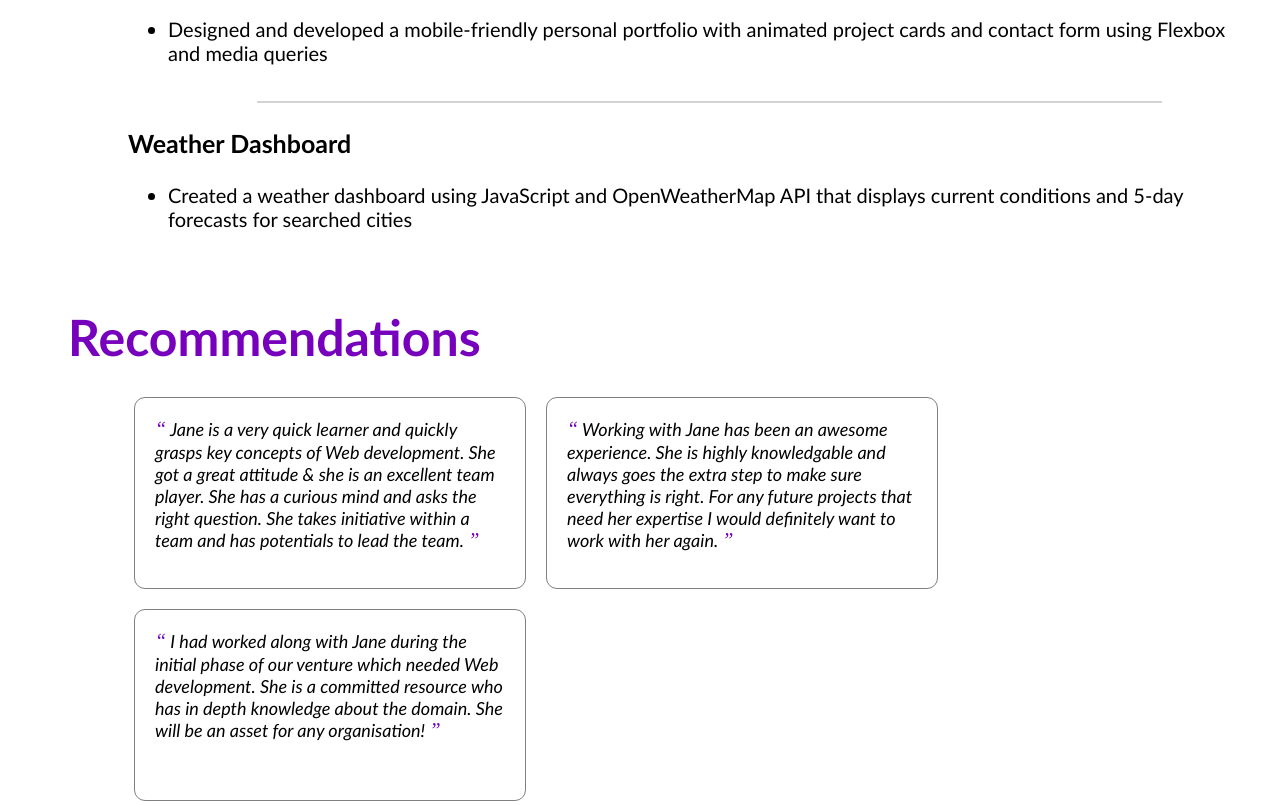
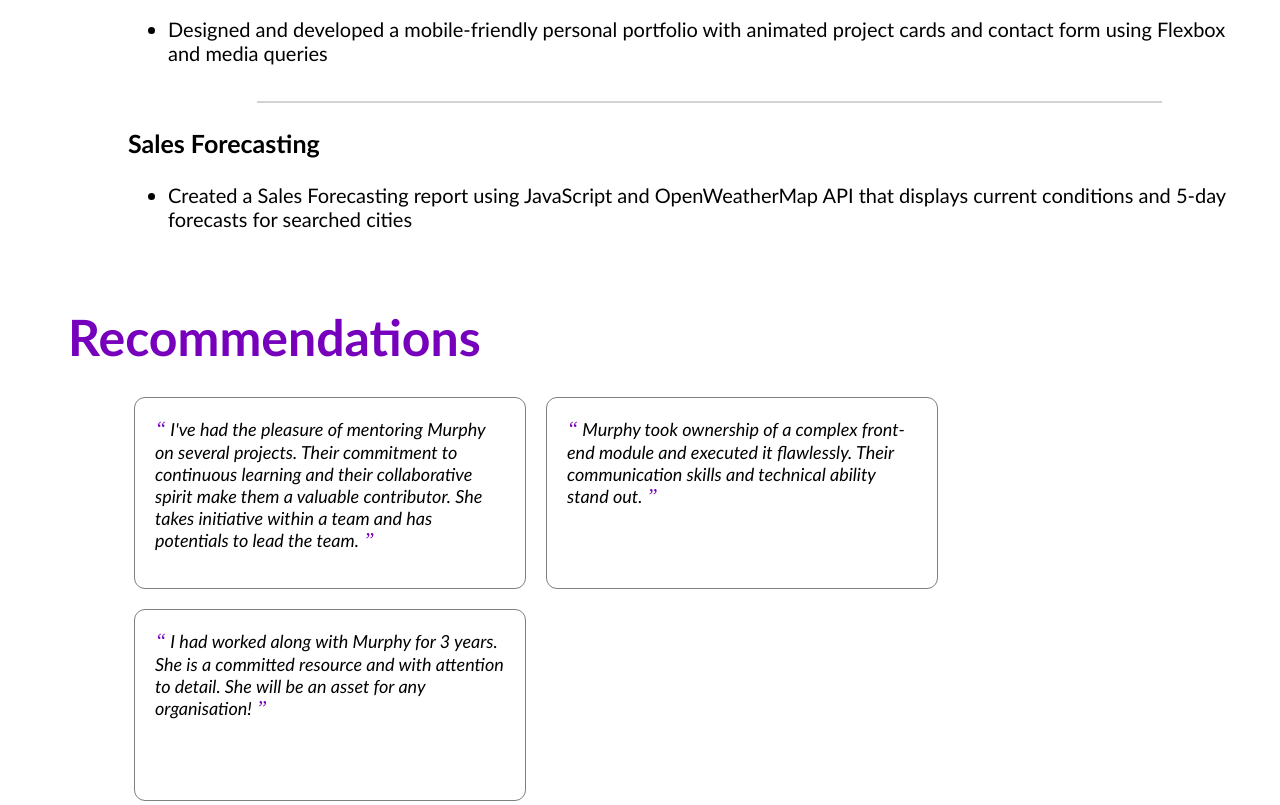
Before and after one commit to blackmeicyan/singlepagewebsite, a plain HTML site: page index.html in a window 1280 px wide. Shown: the part 1280-2085 px from the top of the page. Drawn offline with Linux system fonts and the light colour scheme.

Commit message:
Update index.html

```diff
--- a/index.html
+++ b/index.html
@@ -108,9 +108,9 @@
   </div>
   <hr>
   <div class="project-card">
-    <h3>Weather Dashboard</h3>
+    <h3>Sales Forecasting</h3>
     <ul>
-      <li>Created a weather dashboard using JavaScript and OpenWeatherMap API that displays current conditions and 5-day forecasts for searched cities</li>
+      <li>Created a Sales Forecasting report using JavaScript and OpenWeatherMap API that displays current conditions and 5-day forecasts for searched cities</li>
     </ul>
   </div>
 </div>
@@ -124,23 +124,21 @@
       <div class="all_recommendations" id="all_recommendations">
         <div class="recommendation">
           <span>&#8220;</span>
-          Jane is a very quick learner and quickly grasps key concepts of Web development.
-          She got a great attitude & she is an excellent team player.
-          She has a curious mind and asks the right question.
-          She takes initiative within a team and has potentials to lead the team.
+              I've had the pleasure of mentoring Murphy on several projects.
+              Their commitment to continuous learning and their collaborative spirit make them a valuable contributor.
+              She takes initiative within a team and has potentials to lead the team.
           <span>&#8221;</span>
         </div>
         <div class="recommendation">
           <span>&#8220;</span>
-          Working with Jane has been an awesome experience.
-          She is highly knowledgable and always goes the extra step to make sure everything is right.
-          For any future projects that need her expertise I would definitely want to work with her again.
+            Murphy took ownership of a complex front-end module and executed it flawlessly.
+              Their communication skills and technical ability stand out.
           <span>&#8221;</span>
         </div>
         <div class="recommendation">
           <span>&#8220;</span>
-          I had worked along with Jane during the initial phase of our venture which needed Web development.
-          She is a committed resource who has in depth knowledge about the domain.
+          I had worked along with Murphy for 3 years.
+          She is a committed resource and with attention to detail.
           She will be an asset for any organisation!
           <span>&#8221;</span>
         </div>
@@ -152,7 +150,7 @@
       <div class="flex_center">
         <fieldset>
           <legend class="introduction">Leave a Recommendation</legend>
-          <input type="text" placeholder="Name (Optional)"> <br/>
+          <input type="text" id="recommender_name" placeholder="Name (Optional)"> <br/>
           <textarea id="new_recommendation" cols="500" rows="10" placeholder="Message"></textarea>
           <div class="flex_center">
             <button id="recommend_btn" onclick="addRecommendation()">Submit</button>
@@ -163,13 +161,15 @@
 
     <div class="iconbutton">
       <a href="#home">
+         <img src="html_finalprojimages/home.png" alt="Home Icon" style="width: 32px; height: 32px;">
         <!--Add the code here for the logo to appear and the icon to be actionable-->
       </a>
     </div>
 
+
     <div class="popup" id="popup" class="flex_center">
       <img src="html_finalprojimages/checkmark--outline.svg"/>
-      <h3><!-- Add appropriate text here--></h3>
+      <h3>Recommendations submitted! <!-- Add appropriate text here--></h3>
       <button onclick="showPopup(false)">Ok</button>
     </div>
   </body>
```
